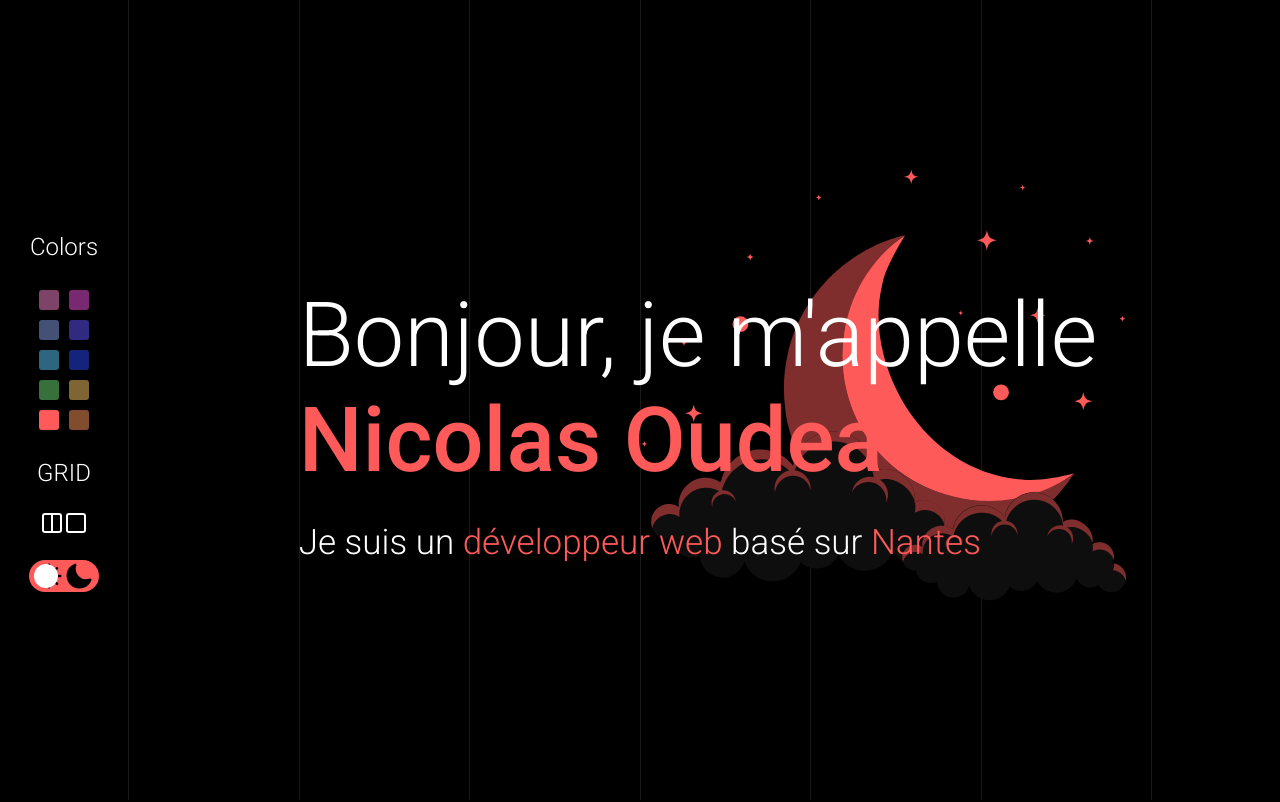
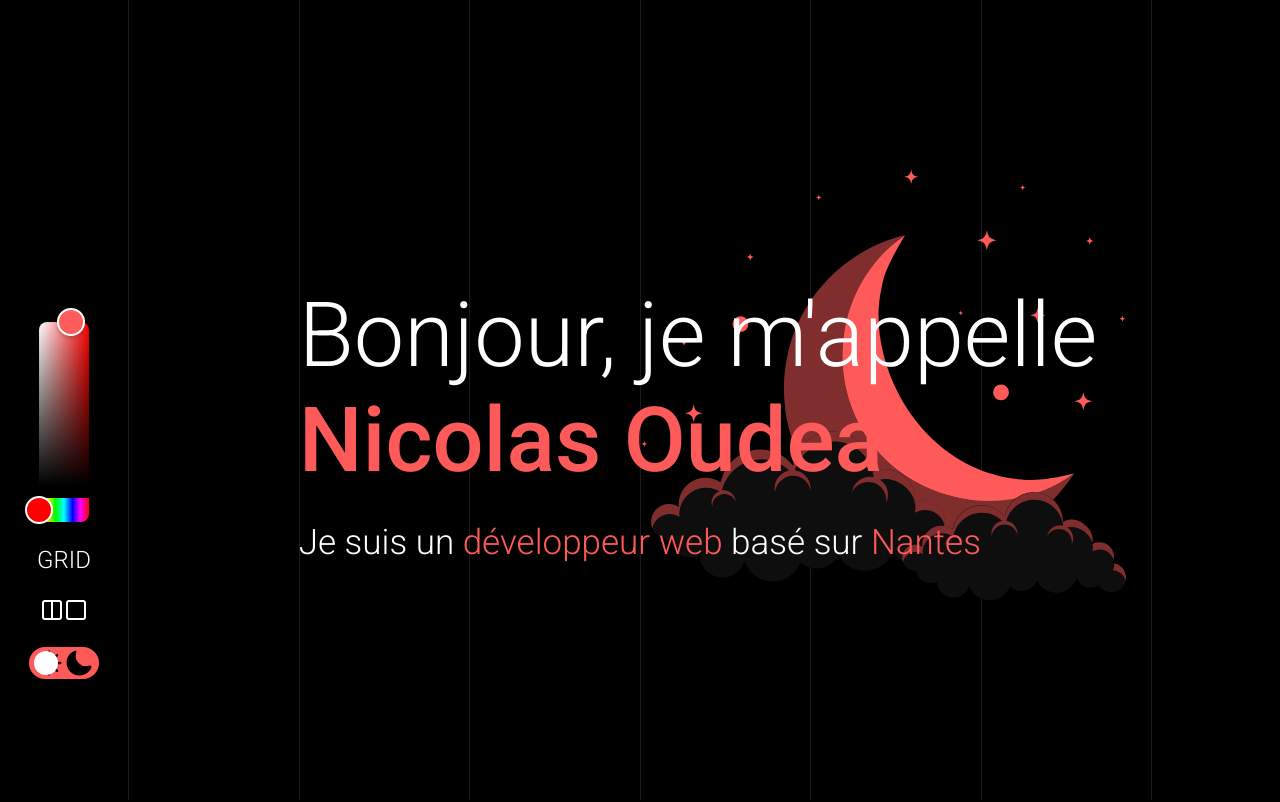
Before and after one commit to Noudea/portfolio2021, a Next.js app: page / in a window 1280 px wide. Shown: the top 802 px of the page. Built offline with nearby package versions, Linux system fonts and the light colour scheme.

Commit message:
changed colorpicker

```diff
--- /dev/null
+++ b/components/switcher/ColorSwitcherV2.js
@@ -0,0 +1,28 @@
+import { useContext , useState , useEffect } from "react";
+import { HexColorPicker } from "react-colorful";
+import ThemeContext from "../../context/ThemeContext";
+import ThemeColors from "../../theme/ThemeColors";
+
+const ColorSwitcherV2 = () => {
+
+        const colors = ThemeColors.colors
+        const {color,setColor} = useContext(ThemeContext)
+        const [pickedColor,setPickedColor] = useState(color.red)
+
+        const pickColor = (event) => {
+            setColor(event)
+            window.localStorage.setItem('mainColor',event)
+        }
+
+    return(<div className='colorSwitcherContainer'>
+        <style jsx>{`
+            :global(.react-colorful) {
+                width:50px !important;
+            }
+            `}</style>
+            <div className='react-colorful'></div>
+    <HexColorPicker color={color} onChange={pickColor} />
+    </div>)
+}
+
+export default ColorSwitcherV2
--- a/layout/Layout.js
+++ b/layout/Layout.js
@@ -1,7 +1,8 @@
-import { useContext , useEffect } from 'react'
+import { useContext , useEffect , useState } from 'react'
 
 import Background from "../components/background/Background"
 import ColorSwitcher from '../components/switcher/ColorSwitcher'
+import ColorSwitcherV2 from '../components/switcher/ColorSwitcherV2'
 import GridSwitcher from "../components/switcher/GridSwitcher"
 import SwitchButton from "../components/switcher/SwitchButton"
 import ThemeContext from "../context/ThemeContext"
@@ -15,14 +16,18 @@ const Layout = ({children}) => {
 
     const themeColors = useContext(ThemeContext).theme
     const color = useContext(ThemeContext).color
+    const [screenWidth,setScreenWidth] = useState('')
+        useEffect(() => {
+            console.log(window.screen.width)
 
-        useEffect(() => {
+            setScreenWidth(window.screen.width)
+            console.log(screenWidth)
             AOS.init({
             easing: "ease",
             once: false,
             duration : 800
             });
-        }, []);
+        }, [screenWidth]);
 
 
     return(<>
@@ -80,7 +85,7 @@ const Layout = ({children}) => {
 
     <Background></Background>
     <div className='toolContainer'>
-        <ColorSwitcher></ColorSwitcher>
+        {screenWidth > 768 ? <ColorSwitcherV2></ColorSwitcherV2> : <ColorSwitcher></ColorSwitcher> }
         <GridSwitcher></GridSwitcher>
         <SwitchButton></SwitchButton>
     </div>
--- a/package.json
+++ b/package.json
@@ -11,6 +11,7 @@
     "aos": "^2.3.4",
     "next": "10.2.0",
     "react": "17.0.2",
+    "react-colorful": "^5.2.2",
     "react-dom": "17.0.2"
   }
 }
--- a/pages/index.js
+++ b/pages/index.js
@@ -146,7 +146,7 @@ const Home = () => {
             <article className='paragraphsLeft'>
                 <div>
                     <h3 data-aos='fade-left'>My Desktop</h3>
-                    <img data-aos='fade-up' className='projectPictures' src='/images/db58485c536036cbd7cc389eae83cb10.webp'></img>
+                    <img data-aos='fade-up' alt='project pic' className='projectPictures' src='/images/db58485c536036cbd7cc389eae83cb10.webp'></img>
                 </div>
                 <div data-aos='fade-up'>
                     <p>Un portfolio version os mac.</p>
```
Also changed, not shown: 2 other files (tests, documents, lock files or other folders).
